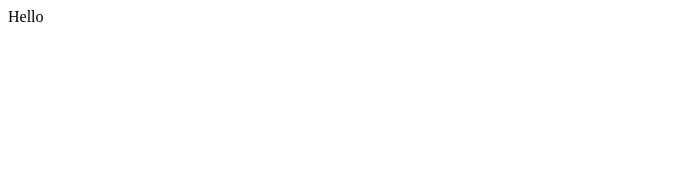
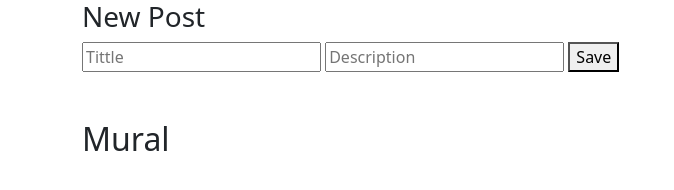
Before and after one commit to Gustavo-BS/mural_project-, a website: page public/index.html in a window 1280 px wide. Shown: the whole page, without its empty margins (0-674 px from the left). Drawn offline with nearby package versions, Linux system fonts and the light colour scheme.

Commit message:
starting front end

```diff
--- a/public/index.html
+++ b/public/index.html
@@ -4,9 +4,22 @@
     <meta charset="UTF-8">
     <meta http-equiv="X-UA-Compatible" content="IE=edge">
     <meta name="viewport" content="width=device-width, initial-scale=1.0">
-    <title>Teste</title>
+    <link rel="stylesheet" href="https://cdn.jsdelivr.net/npm/bootstrap@5.3.0-alpha3/dist/css/bootstrap.min.css" rel="stylesheet" integrity="sha384-KK94CHFLLe+nY2dmCWGMq91rCGa5gtU4mk92HdvYe+M/SXH301p5ILy+dN9+nJOZ" crossorigin="anonymous">
+    <title>Mural Project</title>
 </head>
 <body>
-    Hello
+    <div class="container">
+        <h3>New Post</h3>
+        <div>
+            <input id="tittle" placeholder="Tittle" type="text">
+            <input id="description" placeholder="Description" type="text">
+            <button onclick="">Save</button>
+        </div>
+        <h2 class="mt-5">Mural</h2>
+        <div id="posts">
+
+        </div>
+    </div>
+    <script src="./scripts/script.js"></script>
 </body>
 </html>
```
Also changed, not shown: public/scripts/script.js (added).
